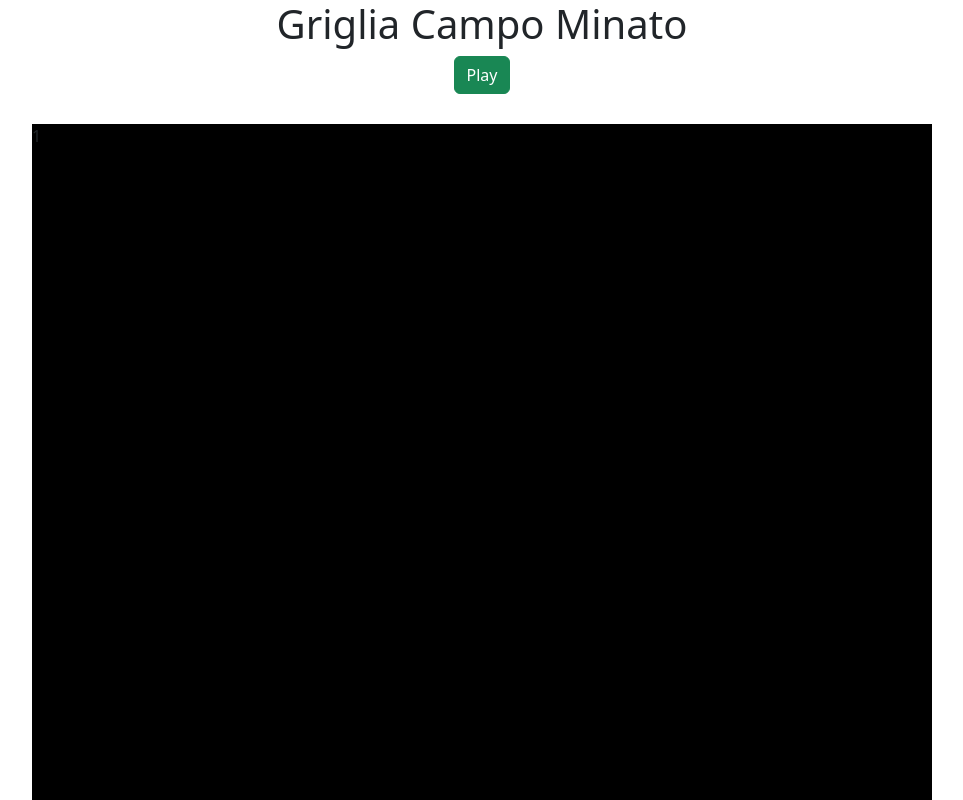
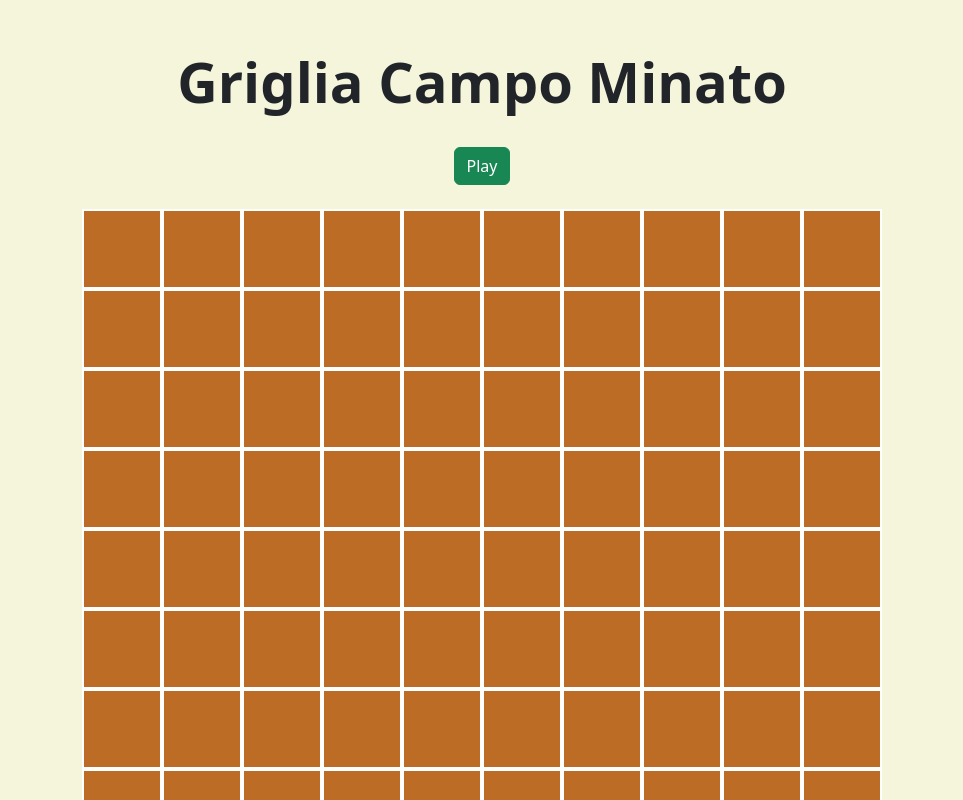
Before and after one commit to leonardomastrangelo/js-campominato-grid, a plain HTML site: page index.html in a window 1280 px wide. Both pictures are taken after a click on the button "Play". Shown: the top 800 px of the page, without its empty margins (158-1121 px from the left). Drawn offline with nearby package versions, Linux system fonts and the light colour scheme.

Commit message:
created first Milestone

```diff
--- a/css/style.css
+++ b/css/style.css
@@ -1,14 +1,16 @@
 body {
     font-family: 'Roboto', sans-serif;
 }
-
+main {
+    background-color: beige;
+}
 #play-ground {
-    width: 900px;
-    height: 900px;
-    margin: 30px auto;
+    width: 800px;
+    height: 800px;
+    margin: 0 auto;
     display: flex;
     flex-wrap: wrap;
-    background-color: black;
+    background-color: #bc6c25;
 }
 
 .square {
@@ -20,6 +22,6 @@ body {
 }
 
 .active {
-    background-color: aqua;
+    background-color: #606c38;
     color: black;
 }
--- a/index.html
+++ b/index.html
@@ -16,16 +16,17 @@
 </head>
 <body>
 
-    <div class="container text-center" id="app">
-        <!-- tile -->
-        <h1>Griglia Campo Minato</h1>
+    <main class="py-5">
+        <div class="container text-center" id="app">
+            <!-- tile -->
+            <h1 class="display-4 fw-bold">Griglia Campo Minato</h1>
 
-        <!-- button -->
-        <button class="btn btn-success">Play</button>
-
-        <!-- Grid -->
-        <div id="play-ground">1</div>
-    </div>
+            <!-- button -->
+            <button class="btn btn-success my-4">Play</button>
+            <!-- Grid -->
+            <div id="play-ground"></div>
+        </div>
+    </main>
 
     <!-- JS -->
     <script src="js/utilities.js"></script>
--- a/js/script.js
+++ b/js/script.js
@@ -0,0 +1,43 @@
+// creo e chiamo una funzione che racchiude tutta la mia applicazione
+myApp()
+function myApp() {
+    // catturo button in variabile
+    const btn = document.querySelector("button");
+    // metto il bottone in ascolto di un evento
+    btn.addEventListener("click", generation);
+    // creo la funzione che fa partire la generazione
+    function generation() {
+        // variabile = n quadrati da generare
+        const numSquares = 100
+        // catturo play-ground in variabile
+        const playGround = document.getElementById("play-ground");
+        // svuoto il play-ground come reset
+        playGround.innerHTML = ""
+        // creo il ciclo per stampare i quadrati
+        for (let i = 0; i < numSquares; i++) {
+            // genero un quadrato tramite funzione che si ripeterà in base al numero totale di quadrati
+            let square = drawSquare(numSquares);
+            // appendo il quadrato nel playground
+            playGround.append(square);
+        }
+
+        // DRAWING FUNCTION
+        function drawSquare(totalSquares) {
+            // creo il quadrato
+            const squareEl = document.createElement("div");
+            // aggiungo al quadrato la classe .square
+            squareEl.classList.add("square");
+            // decido quanto sarà grande il quadrato in base al numero totale di quadrati
+            let squareWidth = Math.sqrt(numSquares);
+            squareEl.style.width = `calc(100% / ${squareWidth})`
+            squareEl.style.height =  squareEl.style.width
+            // aggiungo l'evento al click che fa cambiare il colore di sfondo del quadrato
+            squareEl.addEventListener("click", function() {
+                squareEl.classList.add("active")
+            })
+            return squareEl
+        }
+
+    }
+
+}
```
